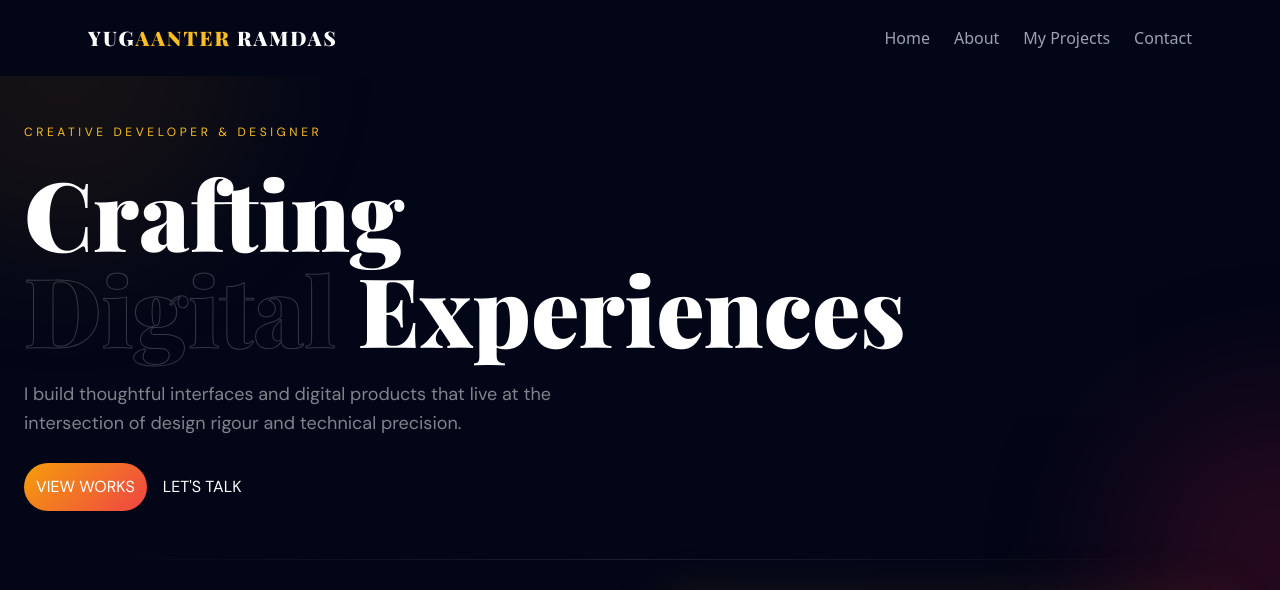
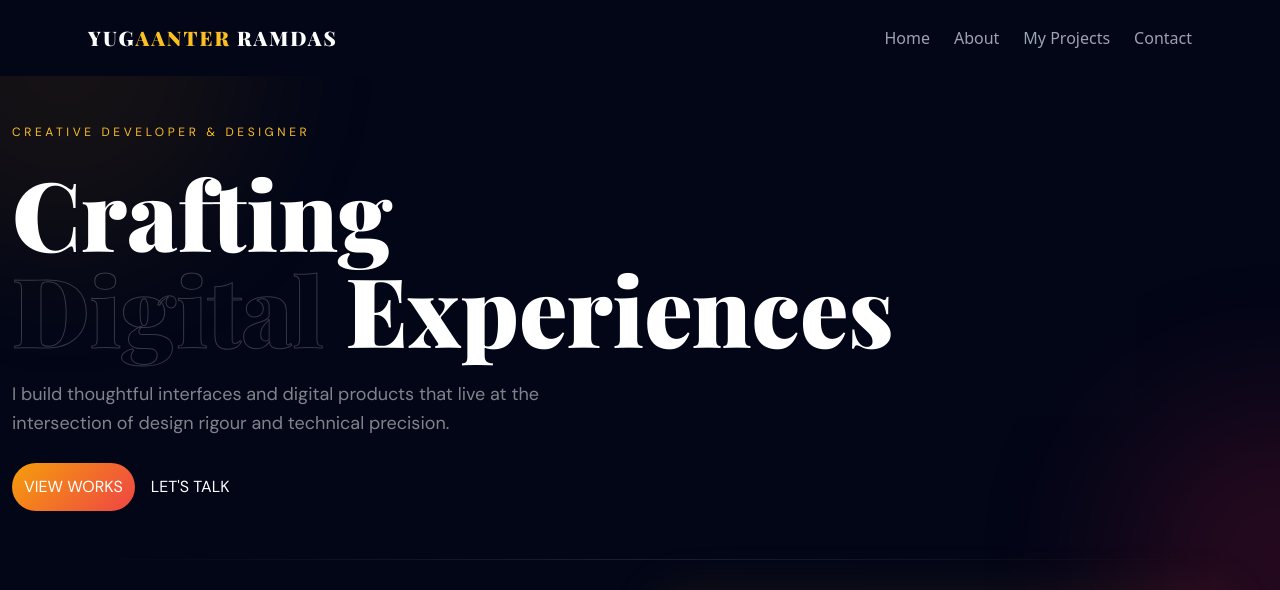
Before and after one commit to yug1307/My-Portfolio, a React (Vite) app: page / in a window 1280 px wide. Shown: the top 590 px of the page. Built offline with nearby package versions, Linux system fonts and the light colour scheme; a web font is replaced by a local one.

Commit message:
Adjust padding in Hero section
Updated padding on the Hero section for improved layout.

```diff
--- a/src/components/Hero.jsx
+++ b/src/components/Hero.jsx
@@ -19,7 +19,7 @@ export default function Portfolio() {
       <div className="orb w-80 h-80 bg-rose-600 top-1/2 -right-40" style={{animationDelay:"1.5s"}}/>
 
       {/* HERO */}
-      <section className="py-12 px-6 space-y-6">
+      <section className="py-12 px-3 space-y-6">
         <p className="fu text-xs tracking-[.3em] uppercase text-amber-400">Creative Developer & Designer</p>
 
         <h1 className="fu d1 pd text-6xl md:text-8xl font-black leading-none max-w-4xl">
```
